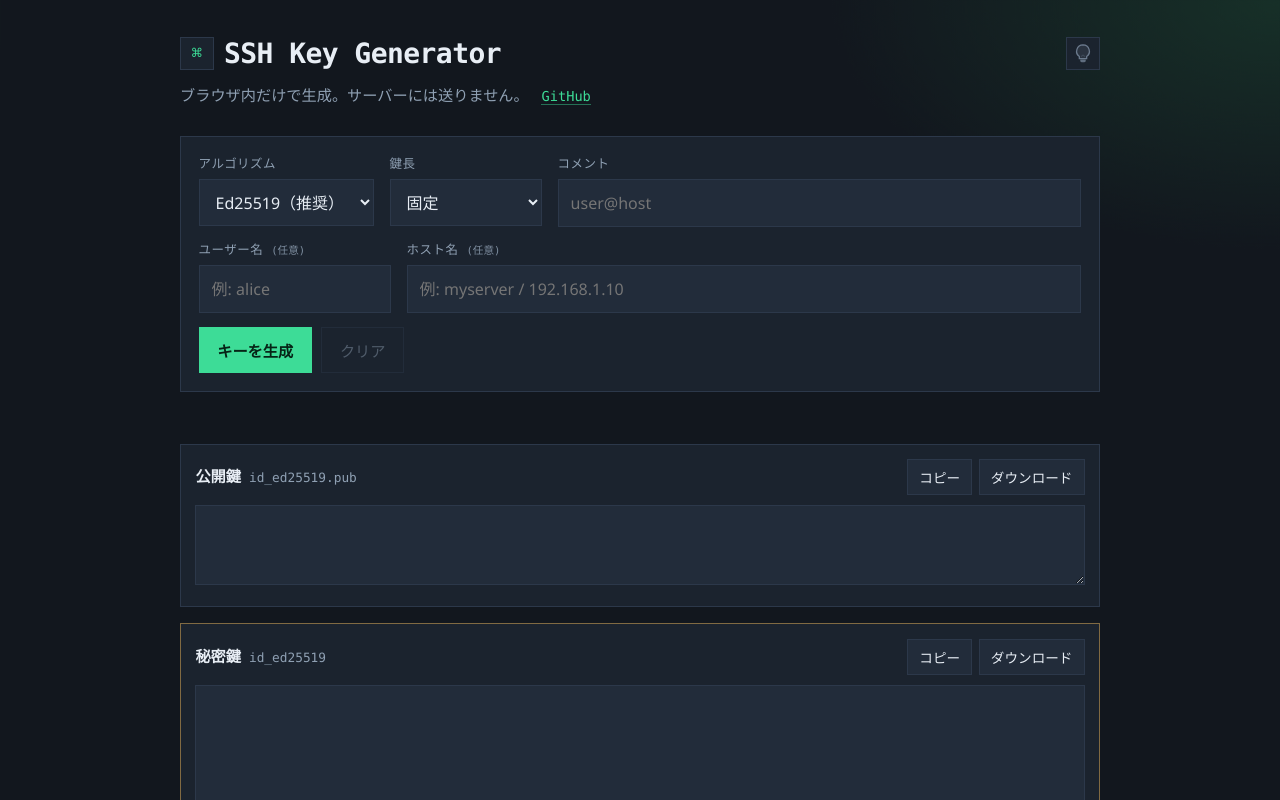
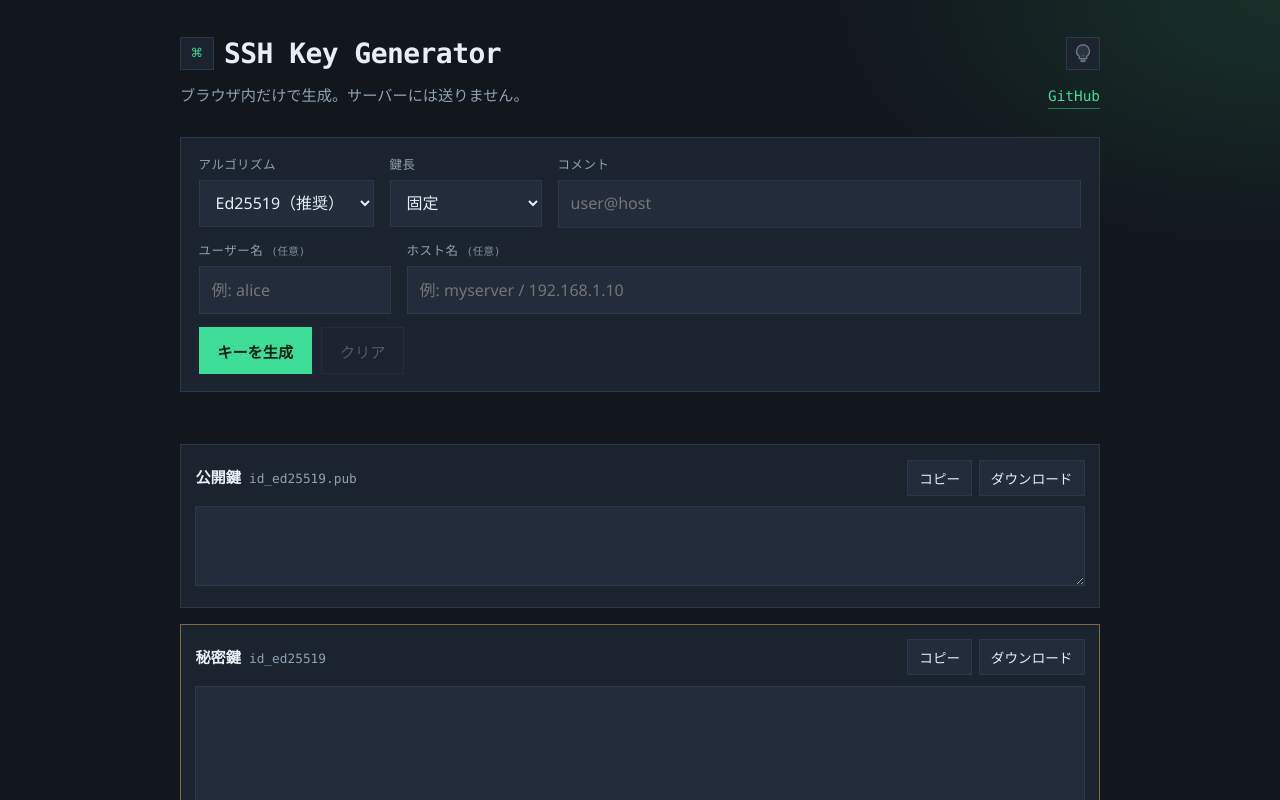
Before and after one commit to kuwa2005/SSH-Key-Generator, a website: page public/index.html in a window 1280 px wide. Shown: the top 800 px of the page. Drawn offline with Linux system fonts and the light colour scheme.

Commit message:
Update screenshot for right-aligned GitHub link.
Co-authored-by: Cursor <cursoragent@cursor.com>

```diff
--- a/public/index.html
+++ b/public/index.html
@@ -34,10 +34,10 @@
           </svg>
         </button>
       </div>
-      <p class="tagline">
-        ブラウザ内だけで生成。サーバーには送りません。
+      <div class="tagline-row">
+        <p class="tagline">ブラウザ内だけで生成。サーバーには送りません。</p>
         <a class="repo-link" href="https://github.com/kuwa2005/SSH-Key-Generator" target="_blank" rel="noopener noreferrer">GitHub</a>
-      </p>
+      </div>
     </header>
 
     <main class="main">
--- a/public/styles.css
+++ b/public/styles.css
@@ -172,26 +172,36 @@ html[data-theme="light"] .theme-toggle .bulb-filament {
   letter-spacing: -0.02em;
 }
 
+.tagline-row {
+  display: flex;
+  align-items: baseline;
+  justify-content: space-between;
+  gap: 1rem;
+  margin-top: 0.55rem;
+}
+
 .tagline {
-  margin: 0.55rem 0 0;
+  margin: 0;
   color: var(--muted);
   font-size: 0.95rem;
 }
 
-.tagline .repo-link {
-  margin-left: 0.55rem;
+.repo-link {
+  flex: 0 0 auto;
+  margin-left: auto;
   color: var(--accent);
   text-decoration: none;
   font-family: var(--mono);
-  font-size: 0.9em;
+  font-size: 0.9rem;
   border-bottom: 1px solid color-mix(in srgb, var(--accent) 45%, transparent);
+  white-space: nowrap;
 }
 
-.tagline .repo-link:hover {
+.repo-link:hover {
   border-bottom-color: var(--accent);
 }
 
-.tagline .repo-link:focus-visible {
+.repo-link:focus-visible {
   outline: 2px solid var(--focus);
   outline-offset: 2px;
 }
```
Also changed, not shown: docs/screenshots/main-light-generated.png.
